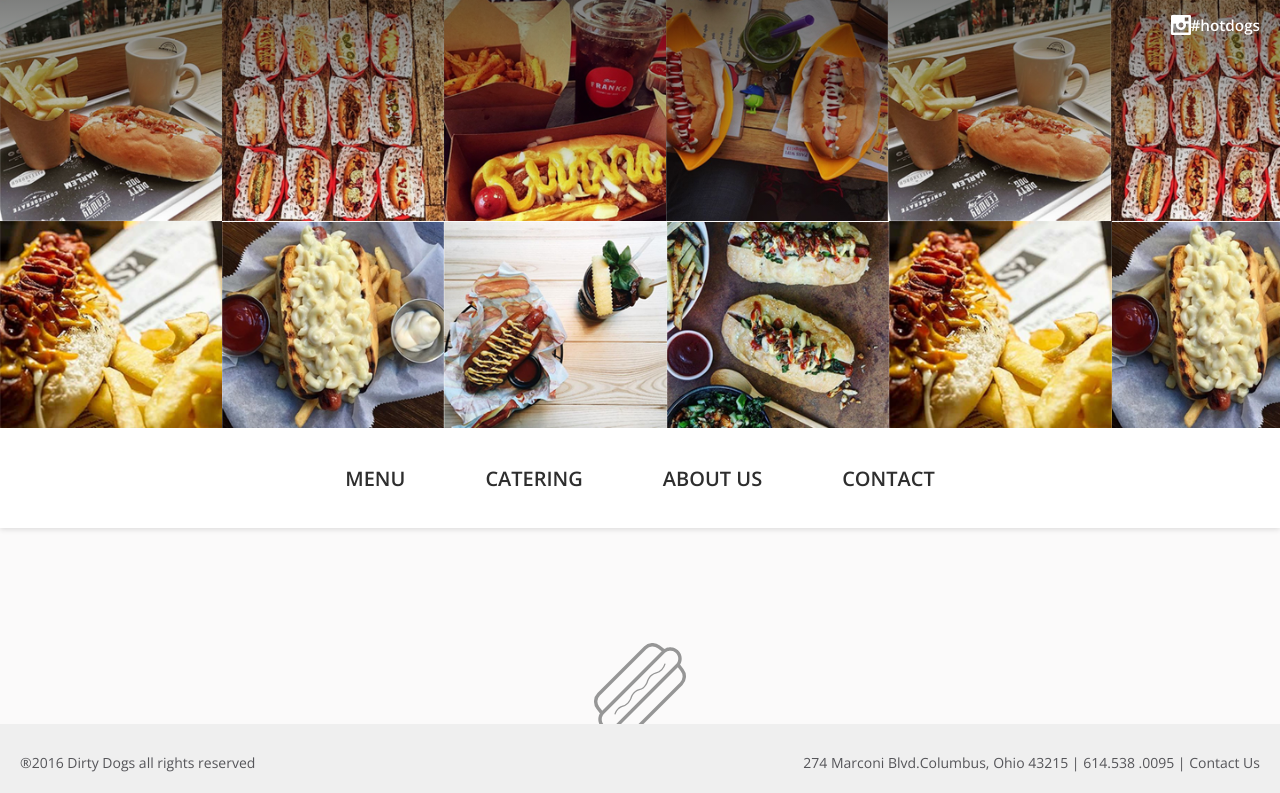
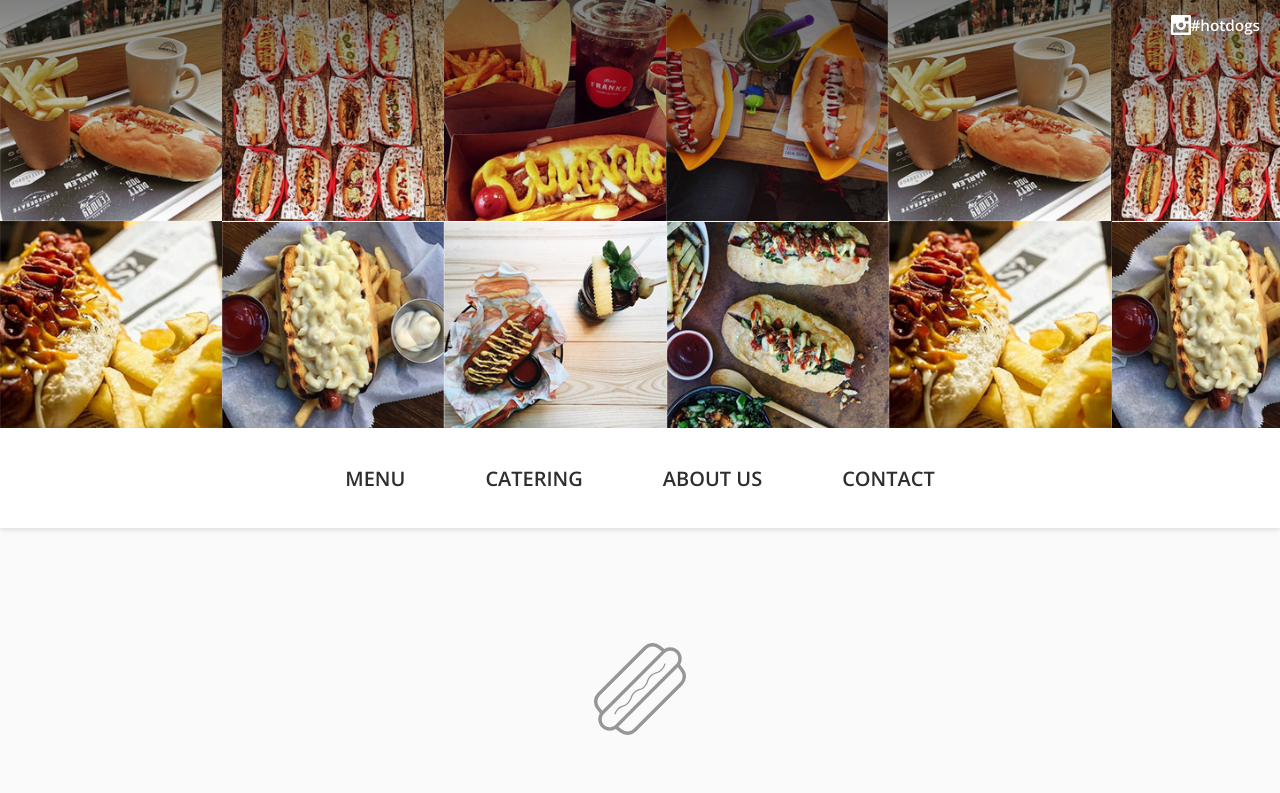
Before and after one commit to gracektay/hotdog-react-app, a React (Create React App) app: page / in a window 1280 px wide. Shown: the top 793 px of the page. Built offline with nearby package versions, Linux system fonts and the light colour scheme.

Commit message:
Footer styling updates

```diff
--- a/src/App/App.css
+++ b/src/App/App.css
@@ -1,6 +1,10 @@
 .App {
-    min-height: calc(100vh + 76px);
+    min-height: 100%;
+    position: relative;
     background-color: var(--background-color);
+}
+.body {
+    padding-bottom:76px;
 }
 
 .ContentGrid {
--- a/src/App/App.js
+++ b/src/App/App.js
@@ -13,6 +13,7 @@ class App extends Component {
     render() {
         return (
             <div className="App">
+                <div className="body">
                 <PictureGrid />
                 <Menu />
                 <IntroBanner />
@@ -38,8 +39,9 @@ class App extends Component {
                         headline="Vegetarian Hotdogs"
                         text="Praesent commodo cursus magna, vel scelerisque nisl consectetur et. Aenean eu leo quam. Pellentesque ornare sem lacinia quam venenatis vestibulum."
                     />
-                </div>
-                <Footer />
+                    </div>
+                    </div>
+                    <Footer />
             </div>
         );
     }
--- a/src/App/Footer/Footer.css
+++ b/src/App/Footer/Footer.css
@@ -1,5 +1,5 @@
 .footer {
-    position: fixed;
+    position: absolute;
     right: 0;
     bottom: 0;
     left: 0;
--- a/src/index.css
+++ b/src/index.css
@@ -1,5 +1,7 @@
 body {
     margin: 0;
+    padding: 0;
+    height: 100%;
     text-align: center;
     font-size: 16px;
     font-family: 'Open Sans', sans-serif;
```
